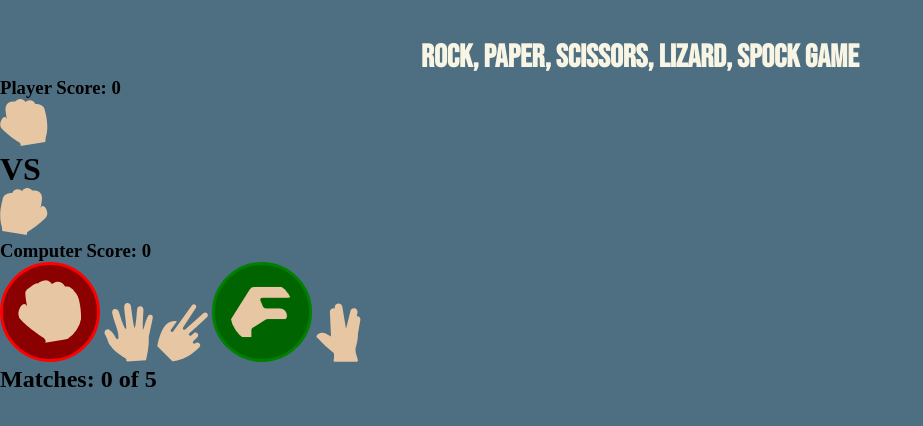
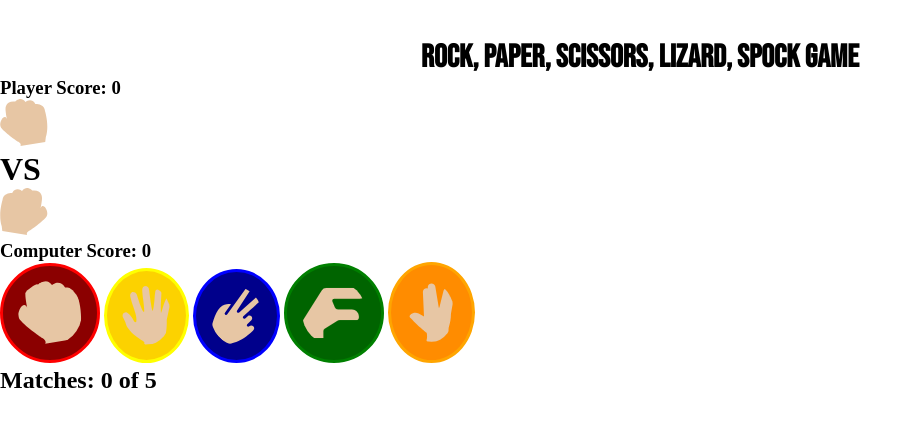
Before and after one commit to humberto-pereira/spock-game, a plain HTML site: page index.html in a window 1280 px wide. Shown: the whole page, without its empty margins (0-923 px from the left). Drawn offline with Linux system fonts and the light colour scheme.

Commit message:
Add color to the buttons

```diff
--- a/assets/css/style.css
+++ b/assets/css/style.css
@@ -8,11 +8,11 @@
 }
 
 body {
-    background-color: #4E6E81;
+    background-color: #ffffff;
 }
 
 .title {
-    color: #F8F5E4;
+    color: #000000;
     margin-top: 3%;
     font-family: 'Bebas Neue', sans-serif;
     text-align: center;
@@ -20,7 +20,6 @@ body {
 
 .btn-red {
     padding: 15px;
-    color: #F8F5E4;
     width: 100px;
     border-radius: 50%;
     border: solid 3px red;
@@ -29,9 +28,32 @@ body {
 
 .btn-green {
     padding: 15px;
-    color: #F8F5E4;
-    width: 100px;
+    max-width: 100px;
     border-radius: 50%;
     border: solid 3px green;
     background: darkgreen;
 }
+
+.btn-yellow {
+    padding: 15px;
+    max-width: 100px;
+    border-radius: 50%;
+    border: solid 3px yellow;
+    background: rgb(252, 210, 0);
+}
+
+.btn-blue {
+    padding: 15px;
+    max-width: 100px;
+    border-radius: 50%;
+    border: solid 3px blue;
+    background: darkblue;
+}
+
+.btn-orange {
+    padding: 18px;
+    max-width: 100px;
+    border-radius: 50%;
+    border: solid 3px orange;
+    background: darkorange;
+}
```
